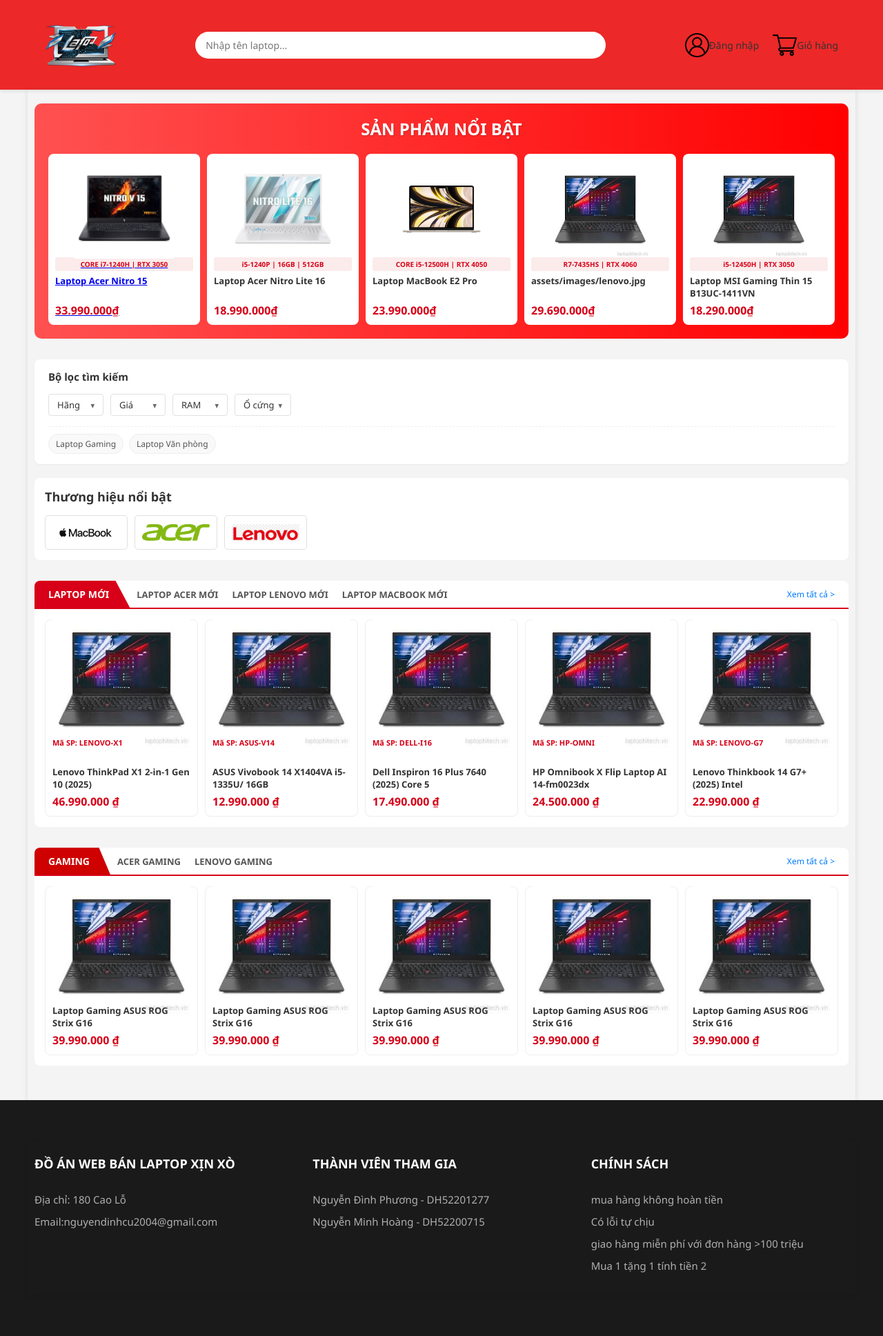
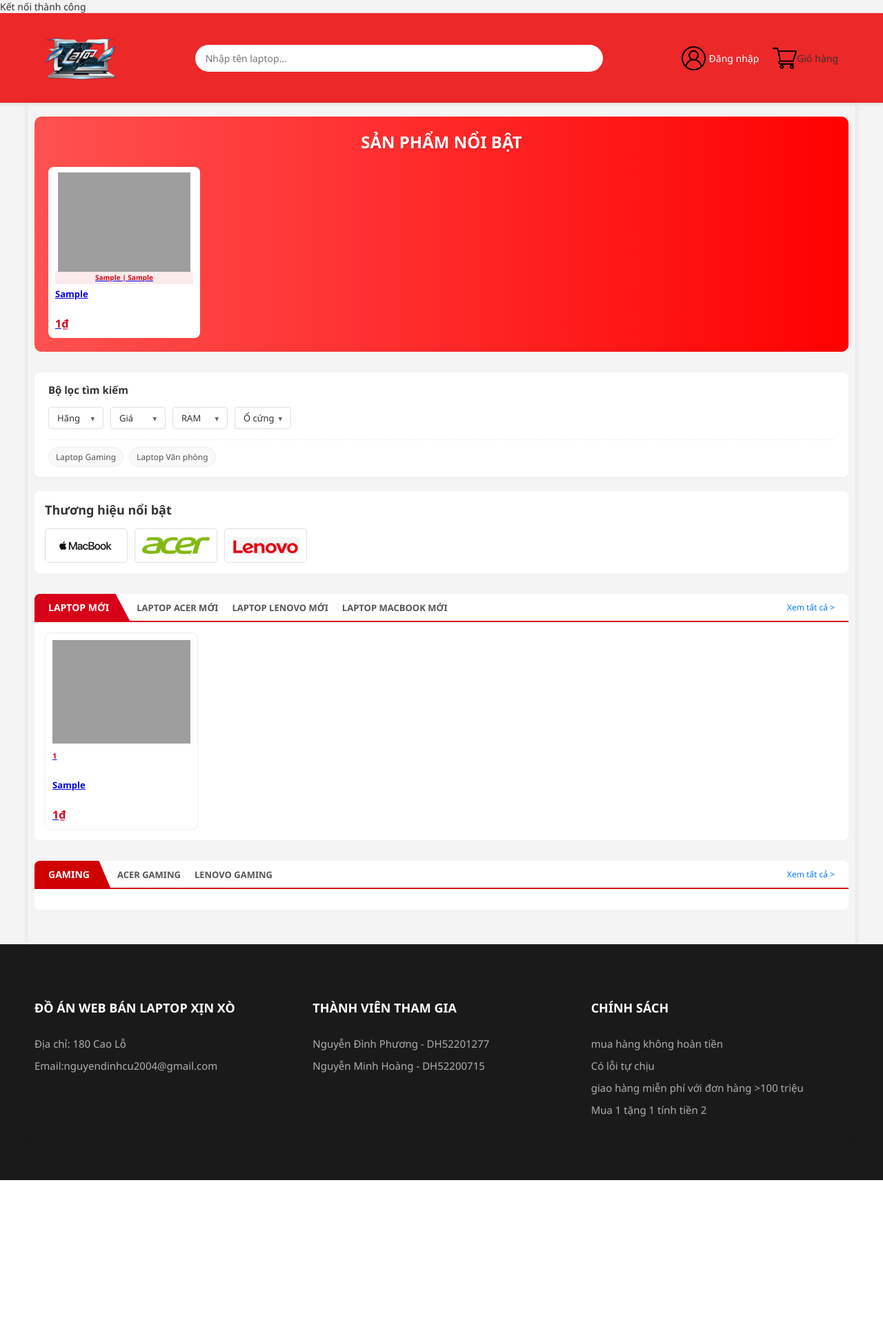
Before and after one commit to DPSgion/WebBanLapTop_THWeb, a PHP site: page / in a window 1280 px wide. Shown: the whole page at 69% size. After the commit the page ends 1711 px from the top, so only its background shows below. Run offline with PHP 8.4, Linux system fonts and the light colour scheme; tables that the repository leaves empty hold one stand-in row (values such as "Sample post"); grey boxes are pictures that could not be loaded.

Commit message:
đổ dữ liệu vào index

```diff
--- a/project/includes/config.php
+++ b/project/includes/config.php
@@ -1,19 +1,16 @@
 <?php
-// Thông tin kết nối
-$servername = "localhost";
-$username = "root";
-$password = ""; // Mặc định XAMPP là rỗng
-$dbname = "banlaptop"; // Tên database của bạn
-$port=3307;
 
-// Tạo kết nối
-$conn = new mysqli($servername, $username, $password, $dbname, $port);
-
-// Kiểm tra kết nối
-if ($conn->connect_error) {
-    die("Kết nối thất bại: " . $conn->connect_error);
+try{
+    // Tạo kết nối
+    $pdo=new PDO("mysql:localhost=localhost;
+                       dbname=banlaptop;
+                       port=3307",
+                       "root",
+                       "");
+    echo "Kết nối thành công";
+    // kt lỗi
+}catch(PDOException $ex){
+    echo $ex->getMessage();
+    die("Kết nối thất bại");
 }
-
-// Thiết lập bảng mã UTF-8 để không bị lỗi font tiếng Việt
-$conn->set_charset("utf8");
 ?>
--- a/project/includes/header.php
+++ b/project/includes/header.php
@@ -1,3 +1,10 @@
+<?php
+// Kiểm tra xem session đã được bật chưa, nếu chưa thì bật lên
+if (session_status() === PHP_SESSION_NONE) {
+  session_start();
+}
+?>
+
 <link rel="stylesheet" href="<?php echo $path; ?>/assets/css/style.css">
 
 <div class="header">
@@ -11,16 +18,29 @@
         </li>
 
         <li>
-          <input type="search"
-                 class="header-bar-search"
-                 placeholder="Nhập tên laptop...">
+          <input type="search" class="header-bar-search" placeholder="Nhập tên laptop...">
         </li>
 
         <li>
-          <a href="<?php echo $path; ?>/pages/dangnhap.php">
+          <?php if (isset($_SESSION['current_user'])): ?>
+            <div style="display: flex; align-items: center; gap: 8px;">
+              <img src="<?php echo $path; ?>/assets/images/user.png" alt="">
+
+              <div style="display: flex; flex-direction: column;">
+                <span style="font-weight: bold; font-size: 13px; color: white;">
+                  <?php echo $_SESSION['current_user']['hoten']; ?>
+                </span>
+
+              </div>
+            </div>
+
+          <?php else: ?>
+            <a href="<?php echo $path; ?>/pages/dangnhap.php"
+              style="color: white; text-decoration: none; display: flex; align-items: center; gap: 5px;">
               <img src="<?php echo $path; ?>/assets/images/user.png" alt="">
                  Đăng nhập
             </a>
+          <?php endif; ?>
         </li>
 
         <li>
--- a/project/index.php
+++ b/project/index.php
@@ -1,6 +1,12 @@
 <?php
+include("includes/config.php");
+include("includes/functions.php");
 $path = "."; // File này nằm ngang hàng với thư mục assets
 include("includes/header.php");
+
+$dsNoiBat= getSanphamNoiBat($pdo);
+$dsMoi= getSanphamMoi($pdo);
+$dsGaming= getSanphamGaming($pdo);
 ?>
 <!DOCTYPE html>
 <html lang="vi">
@@ -20,79 +26,34 @@ include("includes/header.php");
             <h2 class="section-title-hot"> SẢN PHẨM NỔI BẬT </h2>
 
             <div class="product-grid-5">
+
+                <?php foreach($dsNoiBat as $sp){
+                    // Hiển thị ảnh, tên ảnh trong folder phải giống url trong DB
+                    $imgURL = $path . "/assets/images/" . $sp['urlhinh'];
+
+                    // Để khi bấm vô laptop thì biết laptop nào được chọn
+                    $linkSP = "pages/chitietsanpham.php?id=" . $sp['masanpham'];
+                 ?>
+
                 <div class="product-card">
-                    <a href="pages/chitietsanpham.php">
+                    <a href="<?php echo $linkSP; ?>">
                     <div class="p-img">
-                        <img src="assets/images/acer_nitro_15.webp" alt="Laptop">
+                        <img src="<?php echo $imgURL; ?>" alt="Laptop">
                     </div>
-                    <div class="p-specs">CORE i7-1240H | RTX 3050</div>
-                    <div class="p-name">Laptop Acer Nitro 15</div>
+                    <div class="p-specs"><?php echo $sp['cpu'] ." | " . $sp['vga']  ?></div>
+                    <div class="p-name"><?php echo $sp['tensanpham']  ?></div>
                     <div class="p-price">
-                        <div class="p-price-current">33.990.000₫</div>
+                        <div class="p-price-current"><?php echo formatCurrency($sp['gia_thap_nhat']) ?></div>
 
                     </div>
                     </a>
                 </div>
 
-                <div class="product-card">
-
-
-                    <div class="p-img">
-                        <img src="assets/images/acer_nitro_lite_16.png" alt="Laptop">
-                    </div>
-                    <div class="p-specs">i5-1240P | 16GB | 512GB</div>
-                    <div class="p-name">Laptop Acer Nitro Lite 16</div>
-                    <div class="p-price">
-                        <div class="p-price-current">18.990.000₫</div>
-
-                    </div>
-
-                </div>
-
-                <div class="product-card">
-
-                    <div class="p-img">
-                        <img src="assets/images/macbook_E2_pro.webp" alt="Laptop">
-                    </div>
-                    <div class="p-specs">CORE i5-12500H | RTX 4050</div>
-                    <div class="p-name">Laptop MacBook E2 Pro</div>
-                    <div class="p-price">
-                        <div class="p-price-current">23.990.000₫</div>
-
-                    </div>
-
-                </div>
-
-                <div class="product-card">
-
-                    <div class="p-img">
-                        <img src="assets/images/lenovo.jpg" alt="Laptop">
-                    </div>
-                    <div class="p-specs">R7-7435HS | RTX 4060</div>
-                    <div class="p-name">assets/images/lenovo.jpg</div>
-                    <div class="p-price">
-                        <div class="p-price-current">29.690.000₫</div>
-
-                    </div>
-
-                </div>
-
-                <div class="product-card">
-
-                    <div class="p-img">
-                        <img src="assets/images/lenovo.jpg" alt="Laptop">
-                    </div>
-                    <div class="p-specs">i5-12450H | RTX 3050</div>
-                    <div class="p-name">Laptop MSI Gaming Thin 15 B13UC-1411VN</div>
-                    <div class="p-price">
-                        <div class="p-price-current">18.290.000₫</div>
-
-                    </div>
-
-                </div>
+                <?php } ?>
             </div>
         </section>
 
+                <!-- Bộ lọc -->
         <section class="filter-section">
             <div class="filter-header">
                 <span class="filter-title-text">Bộ lọc tìm kiếm</span>
@@ -113,6 +74,7 @@ include("includes/header.php");
             </div>
         </section>
 
+             <!-- Bộ lọc -->
         <section class="brands-section">
             <h3>Thương hiệu nổi bật</h3>
             <div class="brand-list">
@@ -134,76 +96,36 @@ include("includes/header.php");
                 <div class="cat-view-all">Xem tất cả ></div>
             </div>
 
+                    <!-- Laptop mới -->
+
             <div class="cat-body">
+                <div class="product-grid-5">
 
-                <div class="product-grid-5">
+                <?php foreach($dsMoi as $sp){
+                    $imgURL = $path . "/assets/images/" . $sp['urlhinh'];
+                    $linkSP = "pages/chitietsanpham.php?id=" . $sp['masanpham'];
+                 ?>
+
                     <div class="product-card">
-
+                        <a href="<?php echo $linkSP; ?>">
                             <div class="cat-img-container">
-                            <img src="assets/images/lenovo.jpg" alt="Laptop">
+                                <img src="<?php echo $imgURL ?>" alt="Laptop">
                             </div>
-                        <div class="p-name" style="color: #d70018; font-size: 11px;">Mã SP: LENOVO-X1</div>
-                        <div class="p-name">Lenovo ThinkPad X1 2-in-1 Gen 10 (2025)</div>
+                            <div class="p-name" style="color: #d70018; font-size: 11px;"><?php echo $sp['masanpham']?></div>
+                            <div class="p-name"><?php echo $sp['tensanpham']?></div>
                             <div class="p-price">
-                            <div class="p-price-current">46.990.000 ₫</div>
+                                <div class="p-price-current"><?php echo formatCurrency( $sp['gia_thap_nhat'])?></div>
 
                             </div>
+                        </a>
+                    </div>
+                    <?php } ?>
                 </div>
 
-                    <div class="product-card">
-
-                        <div class="cat-img-container">
-                            <img src=assets/images/lenovo.jpg alt="Laptop">
-                        </div>
-                        <div class="p-name" style="color: #d70018; font-size: 11px;">Mã SP: ASUS-V14</div>
-                        <div class="p-name">ASUS Vivobook 14 X1404VA i5-1335U/ 16GB</div>
-                        <div class="p-price">
-                            <div class="p-price-current">12.990.000 ₫</div>
-
-                        </div>
-                    </div>
-
-                    <div class="product-card">
-
-                        <div class="cat-img-container">
-                            <img src="assets/images/lenovo.jpg" alt="Laptop">
-                        </div>
-                        <div class="p-name" style="color: #d70018; font-size: 11px;">Mã SP: DELL-I16</div>
-                        <div class="p-name">Dell Inspiron 16 Plus 7640 (2025) Core 5</div>
-                        <div class="p-price">
-                            <div class="p-price-current">17.490.000 ₫</div>
-
-                        </div>
-                    </div>
-
-                    <div class="product-card">
-
-                        <div class="cat-img-container">
-                            <img src="assets/images/lenovo.jpg" alt="Laptop">
-                        </div>
-                        <div class="p-name" style="color: #d70018; font-size: 11px;">Mã SP: HP-OMNI</div>
-                        <div class="p-name">HP Omnibook X Flip Laptop AI 14-fm0023dx</div>
-                        <div class="p-price">
-                            <div class="p-price-current">24.500.000 ₫</div>
-
-                        </div>
-                    </div>
-
-                    <div class="product-card">
-
-                        <div class="cat-img-container">
-                            <img src="assets/images/lenovo.jpg" alt="Laptop">
-                        </div>
-                        <div class="p-name" style="color: #d70018; font-size: 11px;">Mã SP: LENOVO-G7</div>
-                        <div class="p-name">Lenovo Thinkbook 14 G7+ (2025) Intel</div>
-                        <div class="p-price">
-                            <div class="p-price-current">22.990.000 ₫</div>
-
-                        </div>
-                    </div>
-                </div>
             </div>
         </section>
+
+        <!-- Laptop Gaming -->
 
         <section class="category-section">
             <div class="cat-header" style="border-bottom-color: #d70018;">
@@ -217,60 +139,24 @@ include("includes/header.php");
 
             <div class="cat-body">
                 <div class="product-grid-5">
+                      <?php foreach($dsGaming as $sp){
+                            $imgURL = $path . "/assets/images/" . $sp['urlhinh'];
+                            $linkSP = "pages/chitietsanpham.php?id=" . $sp['masanpham'];
+                        ?>
                     <div class="product-card">
+                        <a href="<?php echo $linkSP ?>">
 
                             <div class="cat-img-container">
-                            <img src="assets/images/lenovo.jpg" alt="Laptop">
+                                <img src="<?php echo $imgURL?>" alt="Laptop">
                             </div>
-                        <div class="p-name">Laptop Gaming ASUS ROG Strix G16</div>
+                            <div class="p-name"><?php echo $sp['tensanpham'] ?></div>
                             <div class="p-price">
-                            <div class="p-price-current">39.990.000 ₫</div>
+                                <div class="p-price-current"><?php echo formatCurrency($sp['gia_thap_nhat']) ?></div>
                             </div>
+                        </a>
                     </div>
 
-                    <div class="product-card">
-
-                        <div class="cat-img-container">
-                            <img src="assets/images/lenovo.jpg" alt="Laptop">
-                        </div>
-                        <div class="p-name">Laptop Gaming ASUS ROG Strix G16</div>
-                        <div class="p-price">
-                            <div class="p-price-current">39.990.000 ₫</div>
-                        </div>
-                    </div>
-
-                    <div class="product-card">
-
-                        <div class="cat-img-container">
-                            <img src="assets/images/lenovo.jpg" alt="Laptop">
-                        </div>
-                        <div class="p-name">Laptop Gaming ASUS ROG Strix G16</div>
-                        <div class="p-price">
-                            <div class="p-price-current">39.990.000 ₫</div>
-                        </div>
-                    </div>
-
-                    <div class="product-card">
-
-                        <div class="cat-img-container">
-                            <img src="assets/images/lenovo.jpg" alt="Laptop">
-                        </div>
-                        <div class="p-name">Laptop Gaming ASUS ROG Strix G16</div>
-                        <div class="p-price">
-                            <div class="p-price-current">39.990.000 ₫</div>
-                        </div>
-                    </div>
-
-                     <div class="product-card">
-
-                        <div class="cat-img-container">
-                            <img src="assets/images/lenovo.jpg" alt="Laptop">
-                        </div>
-                        <div class="p-name">Laptop Gaming ASUS ROG Strix G16</div>
-                        <div class="p-price">
-                            <div class="p-price-current">39.990.000 ₫</div>
-                        </div>
-                    </div>
+                    <?php } ?>
 
                 </div>
             </div>
```
Also changed, not shown: project/includes/functions.php (added, +58 -0 lines). Lines whose indentation alone changed are shown as unchanged.
